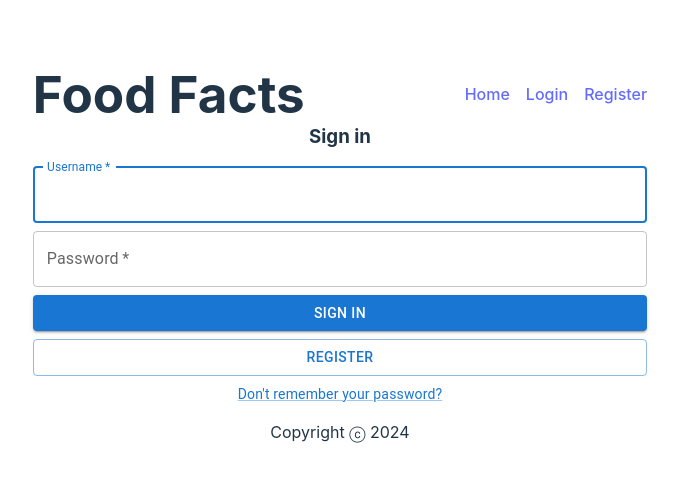
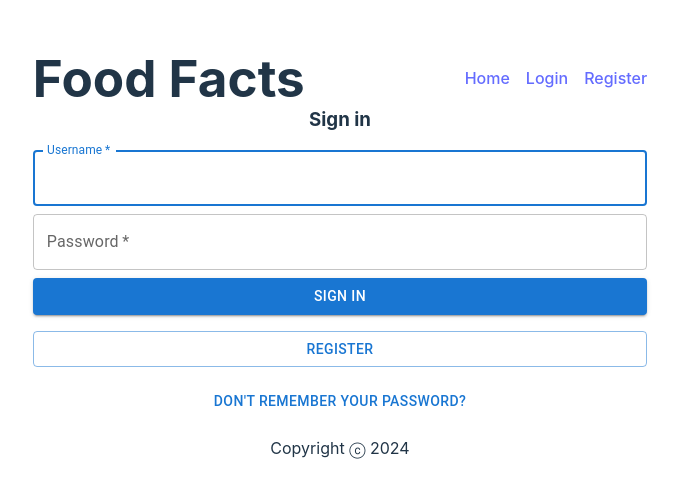
Before and after one commit to muhwagwa/react-express-template, a React (Vite) app in the folder frontend/: page /login in a window 1280 px wide. Shown: the part 137-634 px from the top of the page, without its empty margins (300-979 px from the left). Built offline with nearby package versions, Linux system fonts and the light colour scheme.

Commit message:
connect Login page with backend

```diff
--- a/frontend/src/components/Login.tsx
+++ b/frontend/src/components/Login.tsx
@@ -1,13 +1,44 @@
 import Button from '@mui/material/Button';
 import Stack from '@mui/material/Stack';
-import { Link, TextField } from '@mui/material';
+import { TextField } from '@mui/material';
+import { useNavigate } from 'react-router-dom';
+import { useState } from 'react';
+import axios from 'axios';
 
 
 function Login() {
-  return (
+    const navigate = useNavigate();
+    const toFindPassword=()=>{
+        navigate("/register");
+    }
+    const toRegister=()=>{
+        navigate("/register");
+    }
+    const [username, setUsername] = useState("");
+    const [password, setPassword] = useState("");
+
+    const handleSubmit = (e: Event) => {
+        e.preventDefault();
+        console.log(username)
+        console.log(password)
+        axios.post('http://localhost:3000/login', {
+            username: username,
+            password: password,
+        })
+        .then(resp => {
+            console.log("Login Success")
+            navigate("/");
+        })
+        .catch(error => {
+            console.log(error);
+            navigate("/login");
+        });
+    }
+
+    return (
     <Stack spacing={2} direction="column">
         <h3>Sign in</h3>
-          <form className="form" noValidate>
+          <form className="form" noValidate onSubmit={handleSubmit}>
             <Stack spacing={1} direction="column">
             <TextField
                 variant="outlined"
@@ -15,6 +46,7 @@ function Login() {
                 id="username"
                 label="Username"
                 name="username"
+                onChange={(e) => setUsername(e.target.value)}
                 autoFocus
             />
             <TextField
@@ -24,6 +56,7 @@ function Login() {
                 label="Password"
                 type="password"
                 id="password"
+                onChange={(e) => setPassword(e.target.value)}
             />
             <Button
                 type="submit"
@@ -33,16 +66,10 @@ function Login() {
             >
                 Sign In
             </Button>
-            <Button
-                variant="outlined"
-                type="submit"
-            >
-                Register</Button>
-            <Link href="#" variant="body2">
-                {"Don't remember your password?"}
-            </Link>
             </Stack>
-          </form>
+            </form>
+            <Button variant='outlined' onClick={toRegister}>Register</Button>
+            <Button onClick={toFindPassword}>Don't remember your password?</Button>
     </Stack>
   );
 }
--- a/frontend/src/components/Post.tsx
+++ b/frontend/src/components/Post.tsx
@@ -14,9 +14,9 @@ function Post({ id, title, content }: { id: string, title: string, content: stri
   return (
     <Card variant="outlined" sx={{ height: '100%' }}>
       <CardContent>
-        <Button onClick={toPostDetail}>More</Button>
         <h5>{title}</h5>
         <p>{content}</p>
+        <Button onClick={toPostDetail}>More</Button>
       </CardContent>
     </Card>
   );
```
